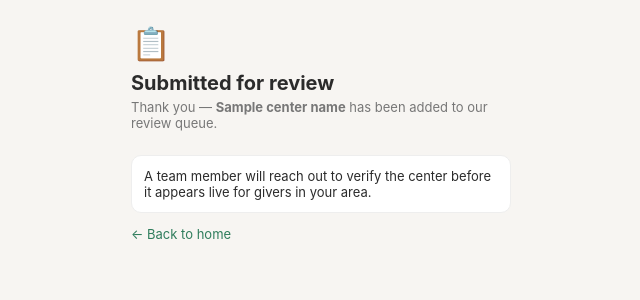
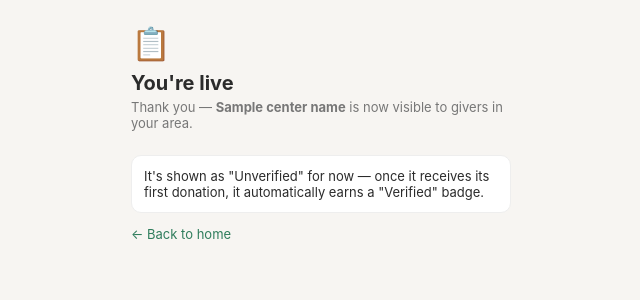
Before and after one commit to shireenhdabbas-netizen/e63am, a Flask app: template templates/center_confirmation.html in a window 1280 px wide. Shown: the top 300 px of the page, without its empty margins (319-959 px from the left). Run offline with Flask 3, Linux system fonts and the light colour scheme; the template is opened without the code that fills it: most values are stand-ins (such as "Sample title", 1, 10 or a date in 2020).

Commit message:
Update center_confirmation.html

```diff
--- a/templates/center_confirmation.html
+++ b/templates/center_confirmation.html
@@ -1,11 +1,11 @@
 {% extends "base.html" %}
-{% block title %}Submitted for review{% endblock %}
+{% block title %}Center added{% endblock %}
 {% block content %}
 <div class="confirm-icon">📋</div>
-<h1>Submitted for review</h1>
-<p class="subtitle">Thank you — <strong>{{ center_name }}</strong> has been added to our review queue.</p>
+<h1>You're live</h1>
+<p class="subtitle">Thank you — <strong>{{ center_name }}</strong> is now visible to givers in your area.</p>
 <div class="info-box">
-  A team member will reach out to verify the center before it appears live for givers in your area.
+  It's shown as "Unverified" for now — once it receives its first donation, it automatically earns a "Verified" badge.
 </div>
 <a class="back-link" href="{{ url_for('home') }}">&larr; Back to home</a>
 {% endblock %}
```
